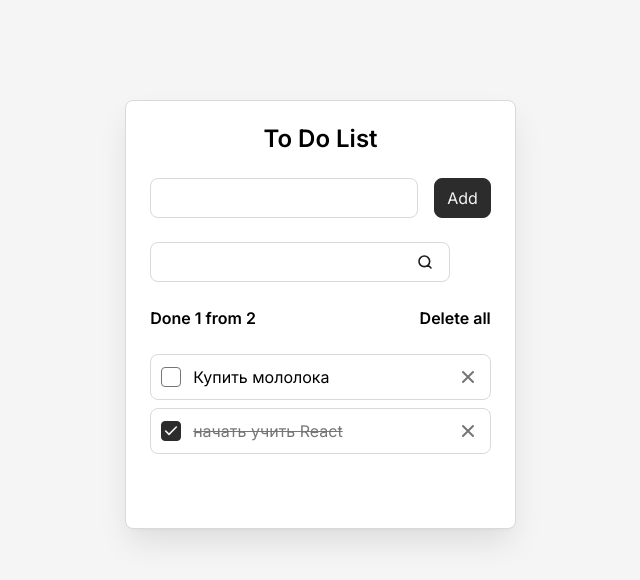
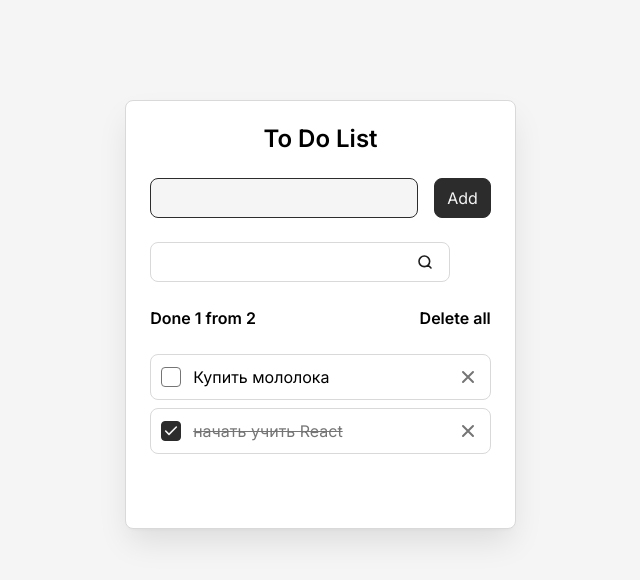
Before and after one commit to mrGolbya/learn-react, a React (Vite) app in the folder todo-react/: page / in a window 1280 px wide. Shown: the top 580 px of the page, without its empty margins (312-952 px from the left). Built offline with nearby package versions, Linux system fonts and the light colour scheme.

Commit message:
feat: Добавление отсллеживание фокуса поля ввода для задачи

```diff
--- a/todo-react/src/components/AddTaskForm.jsx
+++ b/todo-react/src/components/AddTaskForm.jsx
@@ -6,6 +6,7 @@ const AddTaskForm = (props) => {
     addTask,
     newTaskTitle,
     setNewTaskTitle,
+    newTaskInputRef,
   } = props
 
   const onSubmit = (e) => {
@@ -21,6 +22,7 @@ const AddTaskForm = (props) => {
         id="new-task"
         value={newTaskTitle}
         onInput={(e) => setNewTaskTitle(e.target.value)}
+        ref={newTaskInputRef}
       />
       <Button type="submit"> Add </Button>
     </form>
--- a/todo-react/src/components/Field.jsx
+++ b/todo-react/src/components/Field.jsx
@@ -6,6 +6,7 @@ const Field = (props) => {
     type = 'text',
     value,
     onInput,
+    ref,
   } = props
   return (
     <div>
@@ -24,6 +25,7 @@ const Field = (props) => {
             type={type}
             value={value}
             onInput={onInput}
+            ref={ref}
           />
         </div>
     </div>
--- a/todo-react/src/components/Todo.jsx
+++ b/todo-react/src/components/Todo.jsx
@@ -1,4 +1,4 @@
-import { useState, useEffect } from "react"
+import { useState, useEffect, useRef } from "react"
 import AddTaskForm from "./AddTaskForm"
 import SearchTaskForm from "./SearchTaskForm"
 import TodoInfo from "./TodoInfo"
@@ -19,9 +19,9 @@ const Todo = () => {
   }
 )
 
-  const [newTaskTitle, setNewTaskTitle] = useState()
-
-const [searchQuery, setSearchQuery] = useState('')
+  const [newTaskTitle, setNewTaskTitle] = useState('')
+  const newTaskInputRef = useRef(null)
+  const [searchQuery, setSearchQuery] = useState('')
 
   const deleteAllTasks = () => {
     const isConfirmed = confirm('Are you sure you want to delete all?')
@@ -50,6 +50,8 @@ const [searchQuery, setSearchQuery] = useState('')
   };
 
   const addTask = () => {
+    // const newTaskTitle = newTaskInputRef.current.value
+
     if (newTaskTitle.trim().length > 0) {
       const newTask = {
         id: crypto?.randomUUID() ?? Date.now().toString(),
@@ -59,13 +61,19 @@ const [searchQuery, setSearchQuery] = useState('')
 
       setTasks([...tasks, newTask])
       setNewTaskTitle('')
+      // newTaskInputRef.current.value = ''
       setSearchQuery('')
+      newTaskInputRef.current.focus()
     }
   };
 
   useEffect( () => {
     localStorage.setItem('tasks', JSON.stringify(tasks))
   }, [tasks]) //в массив зависимостей указываем tasks, чтобы следить за изменением состояния
+
+  useEffect( () => {
+    newTaskInputRef.current.focus()
+  }, [])
 
   const clearSearchQuery = searchQuery.trim().toLowerCase()
 
@@ -80,6 +88,7 @@ const [searchQuery, setSearchQuery] = useState('')
         addTask={addTask}
         newTaskTitle={newTaskTitle}
         setNewTaskTitle={setNewTaskTitle}
+        newTaskInputRef={newTaskInputRef}
       />
       <SearchTaskForm
         searchQuery={searchQuery}
```
